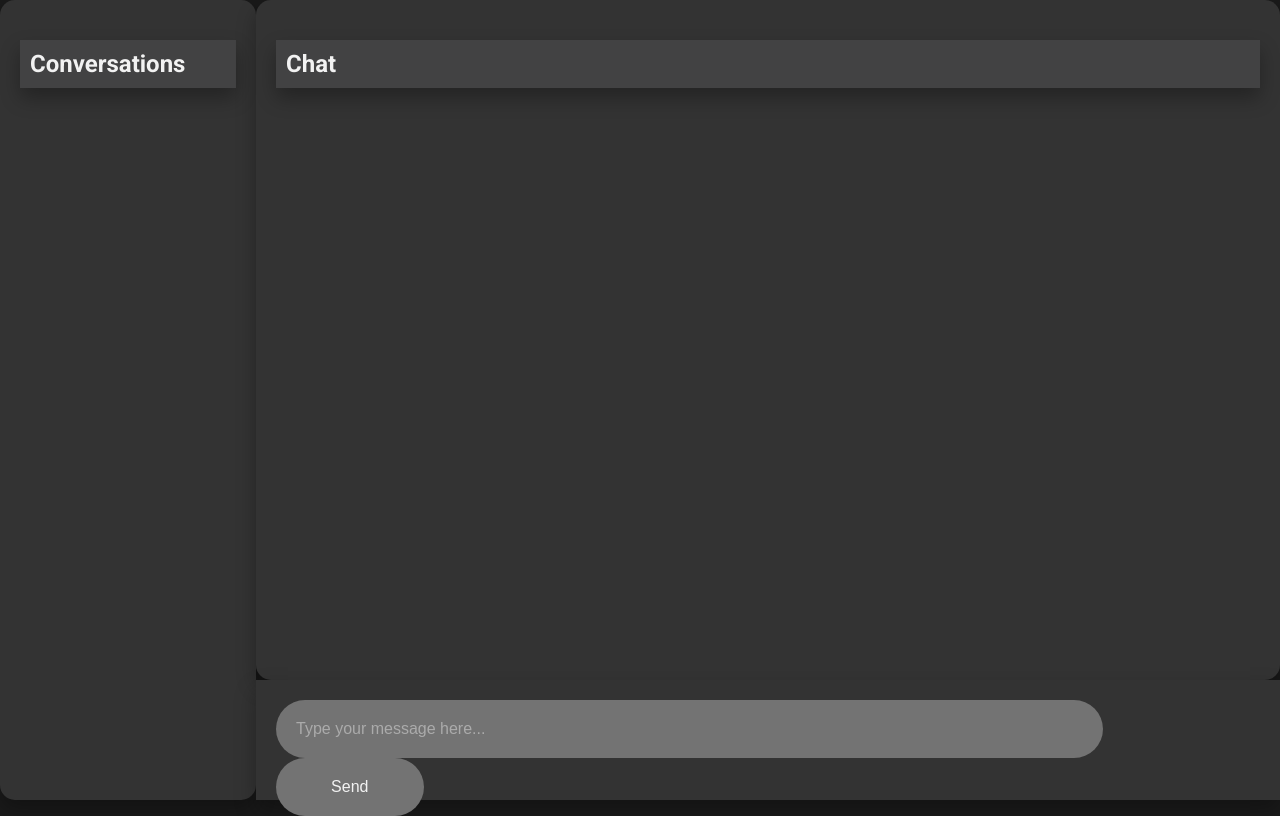
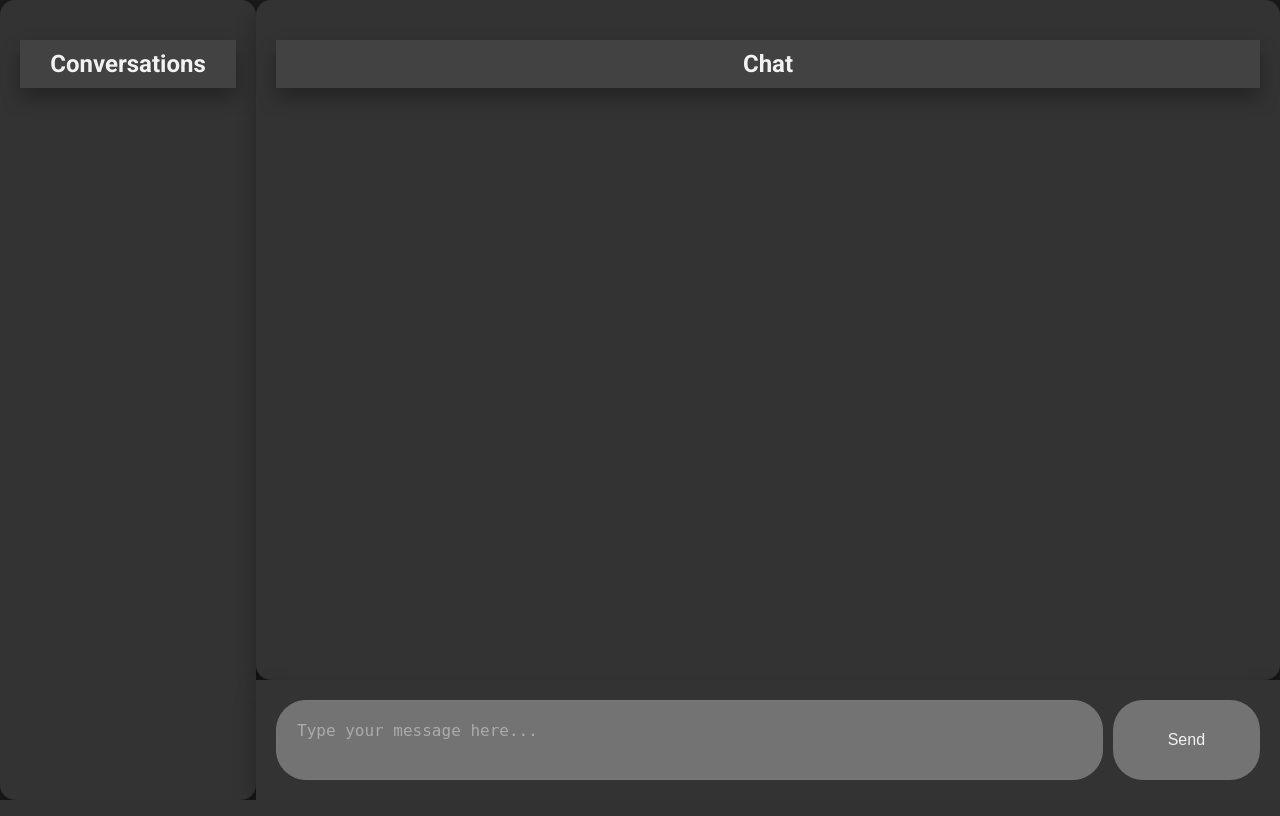
Before and after one commit to LaurenceGuws/AI_demo, a Flask app: page / in a window 1280 px wide. Run offline with Flask 3, Linux system fonts and the light colour scheme; data that the repository does not hold is empty; parts of the project's set-up code (start-up, migrations or seed data) failed here and were passed over.

Commit message:
Improved input fields

```diff
--- a/DeArx_chat/chat/static/css/styles.css
+++ b/DeArx_chat/chat/static/css/styles.css
@@ -16,7 +16,7 @@ body {
 
 h2 {
     font-size: 1.5em;
-    /* text-align: center; */
+    text-align: center;
     padding: 10px;
     background-color: #424243;
     box-shadow: 0 10px 20px rgba(0,0,0,0.3);
@@ -90,6 +90,9 @@ h2 {
 }
 
 #messageForm {
+    display: flex;  /* Add this */
+    justify-content: space-between;  /* Add this */
+    align-items: stretch;  /* Add this */
     width: 100%;
     height: 15%;
     padding: 20px;
@@ -113,7 +116,12 @@ h2 {
     width: 80%;
     font-size: 16px;
     color: #f2f2f2;
+    overflow-y: auto;  /* Add this */
+    resize: none;  /* Add this */
+    white-space: pre-wrap;  /* Add this */
+    max-height: calc(1.5em * 3);  /* Add this */
 }
+
 
 #messageForm button {
     padding: 20px 15px;
@@ -122,8 +130,9 @@ h2 {
     cursor: pointer;
     border-radius: 30px;
     transition: background-color 0.3s ease;
-    width: 15%;
+    width: 15%;  /* Modify this to adjust the button width */
     font-size: 16px;
+    white-space: nowrap;  /* Add this */
 }
 
 #messageForm button:hover {
--- a/DeArx_chat/chat/templates/index.html
+++ b/DeArx_chat/chat/templates/index.html
@@ -17,7 +17,7 @@
             <!-- ... rest of your HTML ... -->
         </div>
         <form id="messageForm">
-            <input type="text" id="messageInput" placeholder="Type your message here...">
+            <textarea id="messageInput" placeholder="Type your message here..." rows="1"></textarea>
             <button type="submit">Send</button>
         </form>
         <script src="{{ url_for('static', filename='js/script.js') }}"></script>
```
